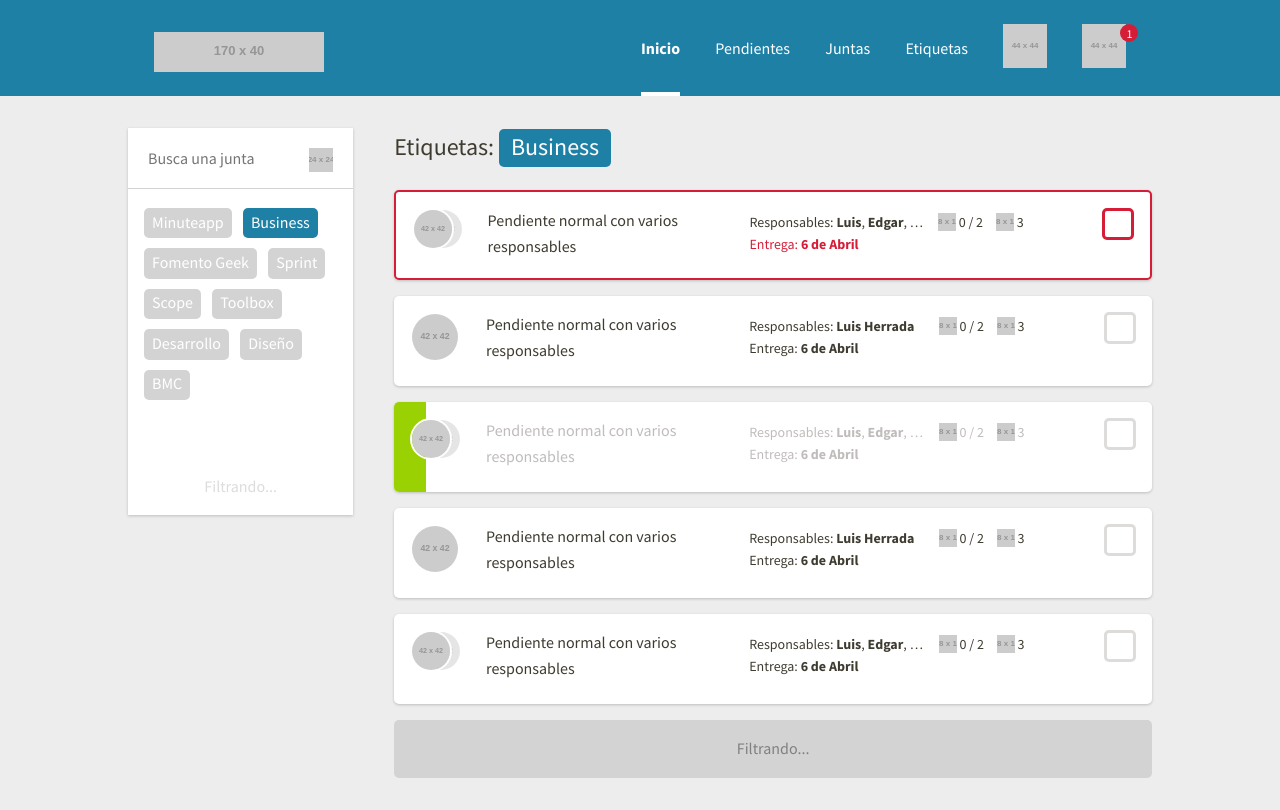
After one commit to piojos/etunim, a PHP site: page /etiquetas.php in a window 1280 px wide. The commit adds this page. Run offline with PHP 8.4, Linux system fonts and the light colour scheme; grey boxes labelled with a size stand in for pictures from a placeholder-image service; style sheets or scripts are compiled from the project's sources; some libraries are stand-ins or nearby versions.

Commit message:
etiquetas stable

```diff
--- a/css/style.css
+++ b/css/style.css
@@ -230,6 +230,12 @@ select {
     top: 0;
     right: 0; }
 
+.tag {
+  background: #1F80A6;
+  padding: 0.1em 0.5em 0.2em;
+  border-radius: 5px;
+  color: white; }
+
 .modal {
   background: white;
   position: relative;
@@ -320,6 +326,8 @@ select {
   .sidebar .actions {
     text-align: center;
     margin-top: 4em; }
+    .sidebar .actions .loading {
+      color: #DDDCDA; }
     .sidebar .actions a.button {
       width: 100%;
       margin-top: 1em; }
@@ -343,6 +351,12 @@ select {
     .sidebar.filter .actions {
       padding: 2em 1rem;
       color: lightgray; }
+  .sidebar .results .tag {
+    margin: 0 0.8rem 1rem 0;
+    display: inline-block;
+    background: lightgray; }
+  .sidebar .results .active {
+    background: #1F80A6; }
 
 .month {
   background: lightgray;
--- /dev/null
+++ b/etiquetas.php
@@ -0,0 +1,53 @@
+<?php
+
+	$headClass = 'teal';
+	include 'header.php'; ?>
+
+	<div class="container">
+		<div class="row">
+			<div class="three columns sidebar searchable">
+				<div class="search">
+					<form class="" action="#" method="post">
+						<input type="text" placeholder="Busca una junta" name="" value="">
+						<button type="button" name="button"><img src="http://placehold.it/24" alt=""></button>
+					</form>
+				</div>
+
+				<div class="results">
+					<a href="#" class="tag">Minuteapp</a>
+					<a href="#" class="tag active">Business</a>
+					<a href="#" class="tag">Fomento Geek</a>
+					<a href="#" class="tag">Sprint</a>
+					<a href="#" class="tag">Scope</a>
+					<a href="#" class="tag">Toolbox</a>
+					<a href="#" class="tag">Desarrollo</a>
+					<a href="#" class="tag">Diseño</a>
+					<a href="#" class="tag">BMC</a>
+				</div>
+
+				<div class="actions">
+					<p class="loading">Filtrando...</p>
+				</div>
+			</div>
+
+
+			<div class="nine columns listings">
+				<h2>Etiquetas: <span class="tag">Business</span></h2>
+
+				<div class="cards"><?php
+					echo card('long overdue');
+					echo card('long single');
+					echo card('long done');
+					echo card('long single');
+					echo card('long '); ?>
+				</div>
+
+				<div class="loadcard">
+					<p>Filtrando...</p>
+				</div>
+			</div>
+		</div>
+	</div>
+
+</body>
+</html>
--- a/login.php
+++ b/login.php
@@ -44,7 +44,7 @@
 			<div class="manual">
 				<p>o con tus datos:</p>
 				<a href="#" class="action float_right">Registrar</a>
-				<form class="" action="" method="post">
+				<form class="" action="index.php" method="post">
 					<input type="email" name="" value="" placeholder="Correo">
 					<input type="password" name="" value="" placeholder="Contraseña">
 					<div class="alert">Correo o contraseña invalida.</div>
--- a/sass/modules.sass
+++ b/sass/modules.sass
@@ -74,7 +74,11 @@ select
 		top: 0
 		right: 0
 
-
+.tag
+	background: $teal
+	padding: .1em .5em .2em
+	border-radius: 5px
+	color: white
 
 
 
@@ -183,6 +187,8 @@ select
 	.actions
 		text-align: center
 		margin-top: 4em
+		.loading
+			color: $lightgray
 		a.button
 			width: 100%
 			margin-top: 1em
@@ -206,7 +212,13 @@ select
 		.actions
 			padding: 2em 1rem
 			color: lightgray
-
+	.results
+		.tag
+			margin: 0 .8rem 1rem 0
+			display: inline-block
+			background: lightgray
+		.active
+			background: #1F80A6
 
 // Calendar
 
```
